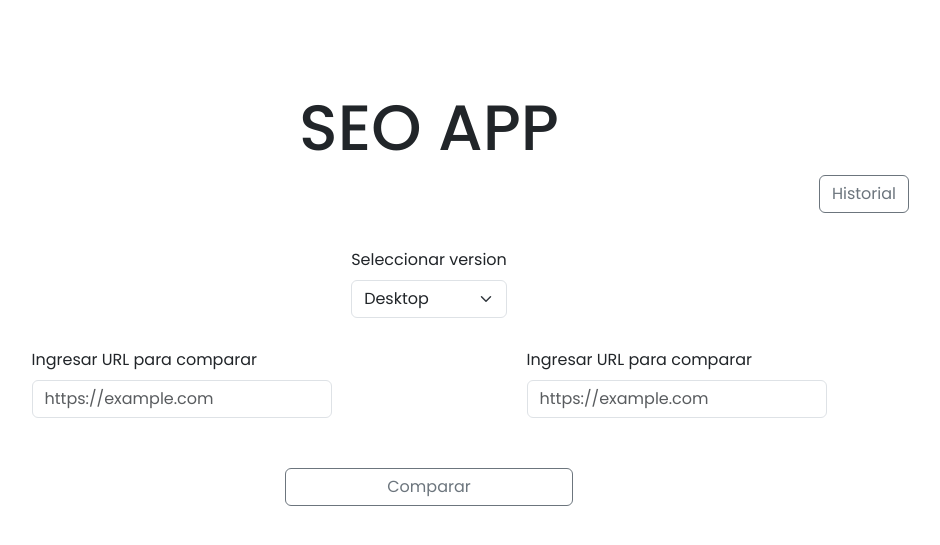
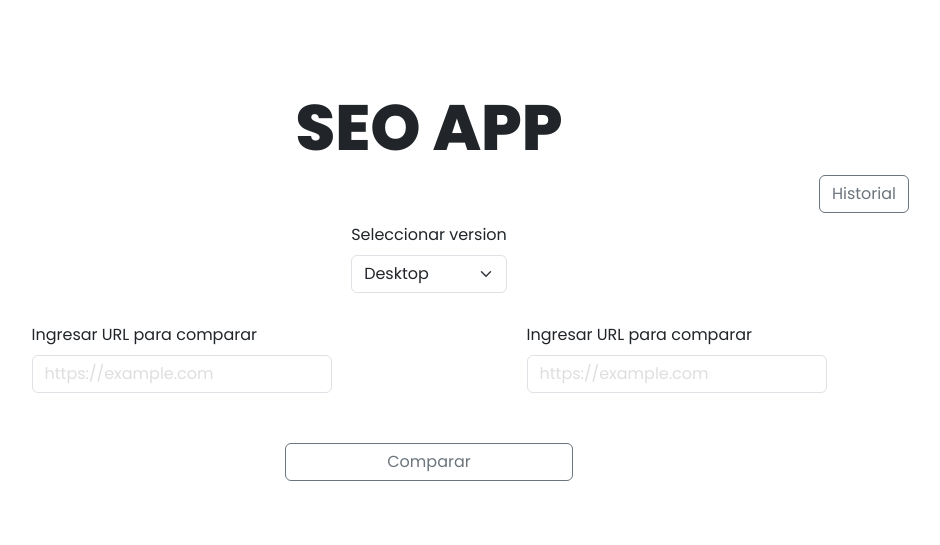
Before and after one commit to juanpabloch/seo_app_challenge, a Django app: page / in a window 1280 px wide. Shown: the top 545 px of the page, without its empty margins (211-1151 px from the left). Run offline with Django 4.2, Linux system fonts and the light colour scheme; parts of the project's set-up code (start-up, migrations or seed data) failed here and were passed over.

Commit message:
ajustes estilos

```diff
--- a/static/css/styles.css
+++ b/static/css/styles.css
@@ -29,6 +29,7 @@ table th{
 h1{
     text-align: center;
     font-size: 4rem;
+    font-weight: 800;
 }
 
 .container{
@@ -43,7 +44,11 @@ h1{
 
 /* FORM */
 #compareForm{
-    margin-top: 35px;
+    margin-top: 10px;
+}
+
+.section_title{
+    margin-bottom: 0px;
 }
 
 .form_container{
@@ -77,6 +82,10 @@ input{
     .submit_btn{
         text-align: center;
     }
+
+#compareForm input::placeholder {
+    opacity: 0.2;
+}
 
 .form_error{
     color: #e76f51;
@@ -143,6 +152,10 @@ input{
 }
 
 /* post */
+#results{
+    margin-top: 40px;
+}
+
 #results h1{
     margin-bottom: 0;
 }
@@ -300,6 +313,9 @@ input{
 }
 
 /* HISTORY */
+.section_title_two{
+    margin-top: 35px;
+}
 
 .history_filters{
     display: flex;
@@ -348,7 +364,7 @@ input{
     }
 
     section{
-        margin-top: 50px;
+        margin-top: 40px;
     }
 
     .back_btn{
```
